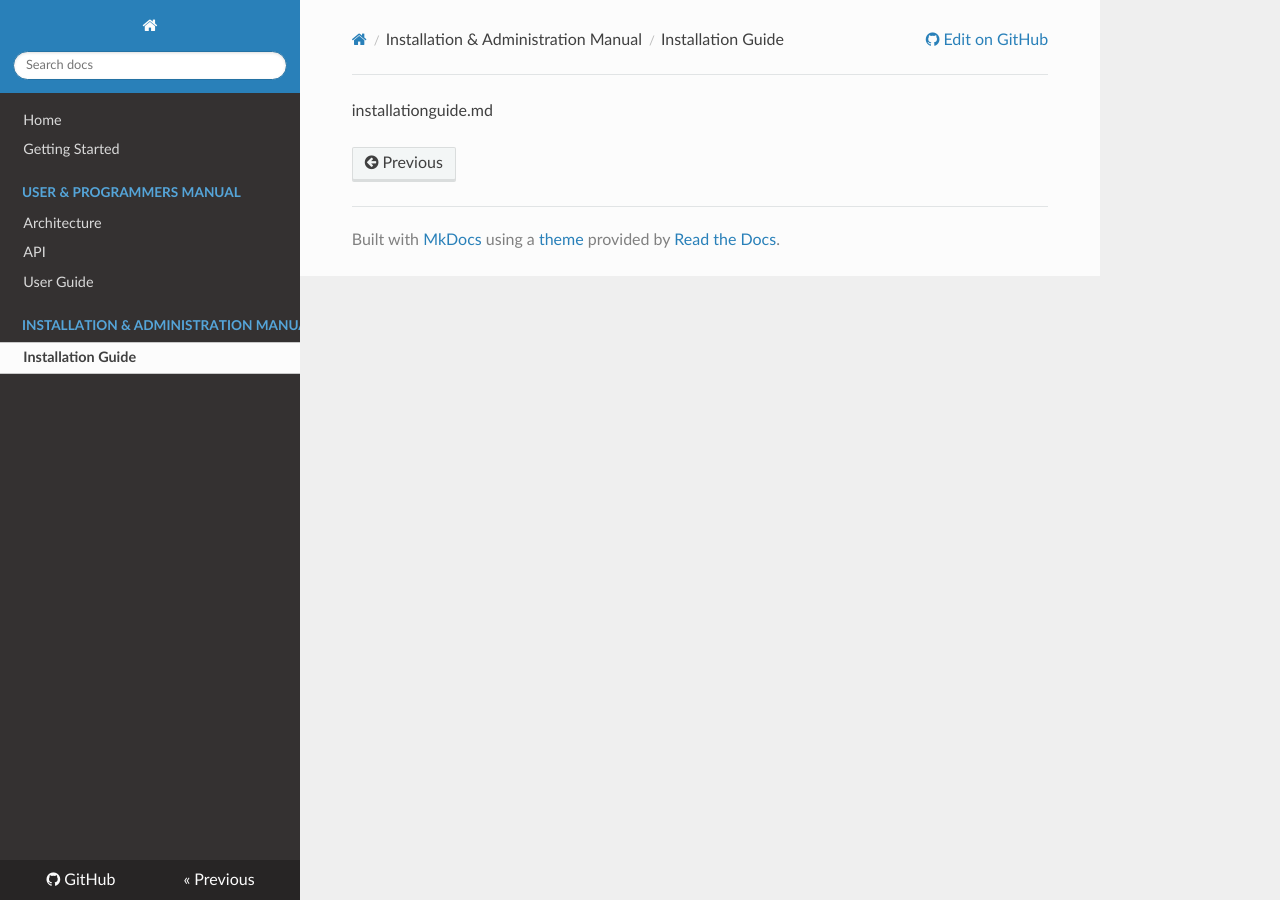
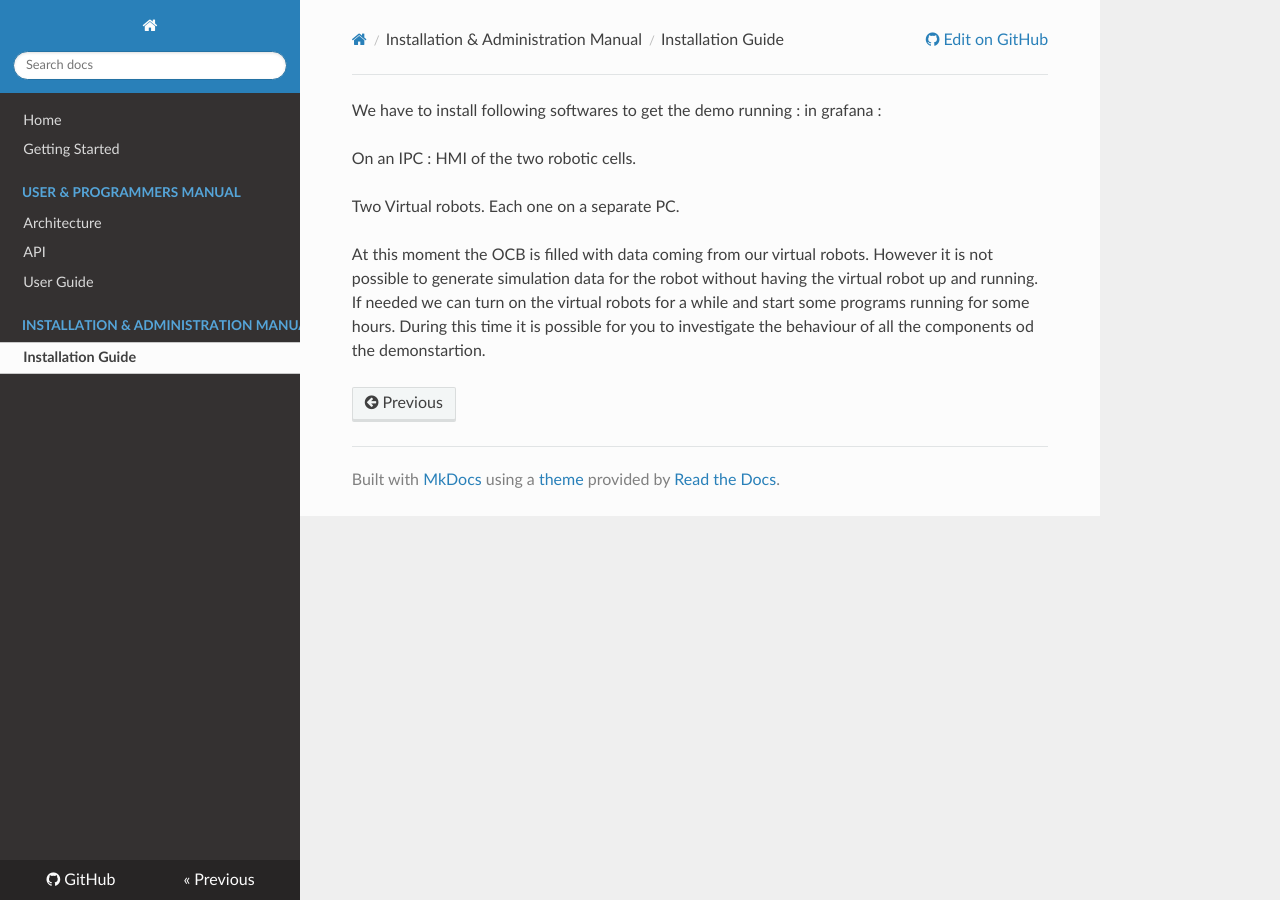
Before and after one commit to ramp-eu/JS2SF, an MkDocs documentation site: the page built from docs/installationguide.md, in a window 1280 px wide. Built offline with MkDocs 1.6.1, drawn with Linux system fonts in a browser that asks for light colours; nearby versions of some CDN libraries; old or Windows-style settings are respelled for this version of MkDocs.

Commit message:
Update installationguide.md

```diff
--- a/docs/installationguide.md
+++ b/docs/installationguide.md
@@ -1 +1,16 @@
-installationguide.md
+We have to install following softwares to get the demo running :
+in grafana :
+
+On an IPC : HMI of the two robotic cells.
+
+Two Virtual robots. Each one on a separate PC.
+
+
+
+
+
+
+
+
+At this moment the OCB is filled with data coming from our virtual robots. However it is not possible to generate simulation data for the robot without having the virtual robot up and running.
+If needed we can turn on the virtual robots for a while and start some programs running for some hours. During this time it is possible for you to investigate the behaviour of all the components od the demonstartion.
```
